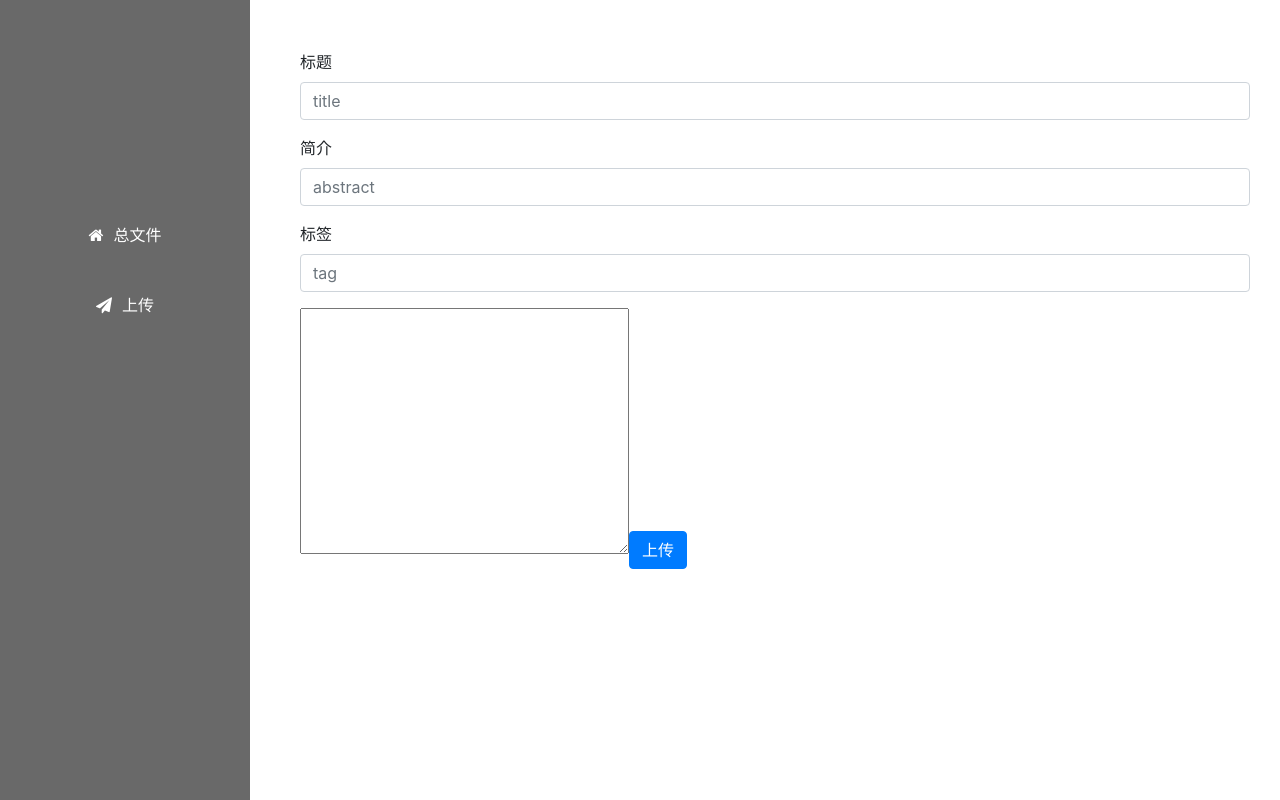
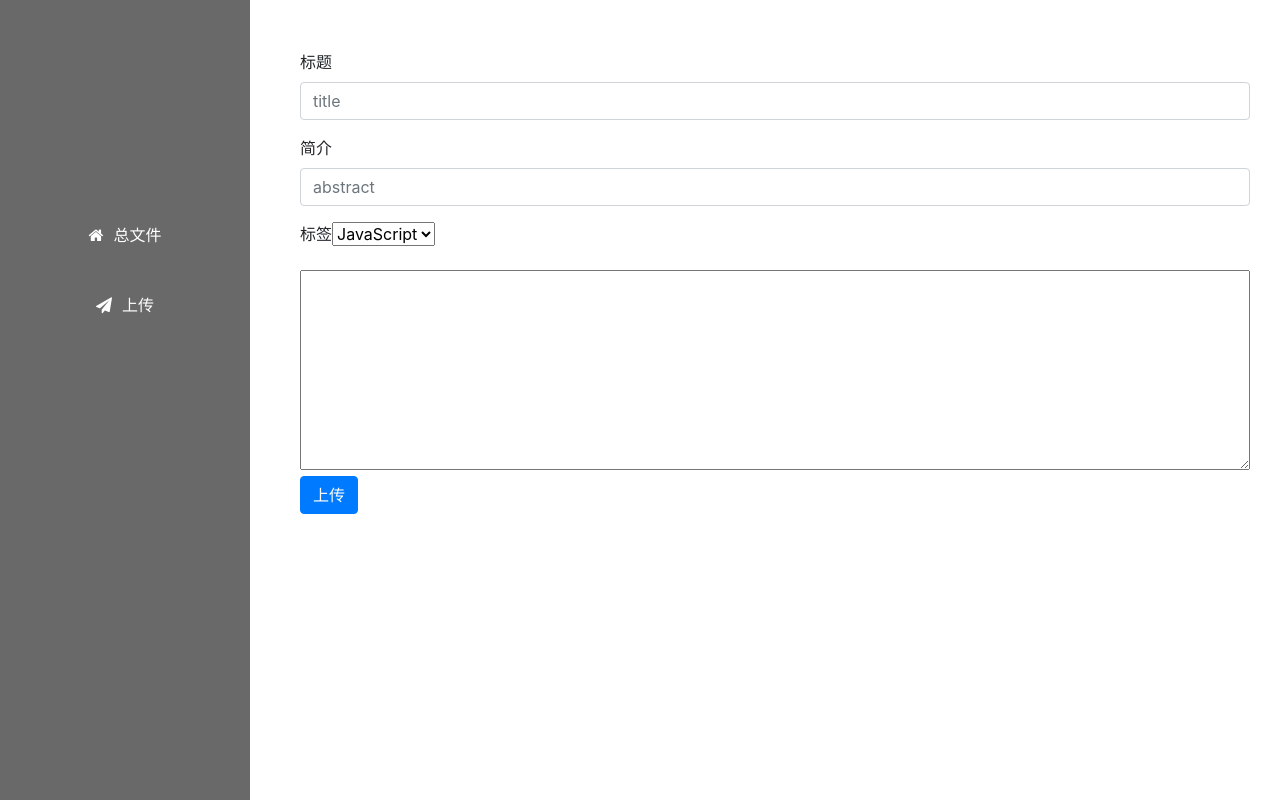
Before and after one commit to XiaoJiaojing/blog-background, a Vue app: page /#/upload in a window 1280 px wide. Built offline with nearby package versions, Linux system fonts and the light colour scheme; what vue-resource would draw is missing.

Commit message:
上传页标签内容改写

```diff
--- a/src/components/Add.vue
+++ b/src/components/Add.vue
@@ -11,10 +11,20 @@
             </div>
             <div class="form-group">
                 <label for="exampleInputTag">标签</label>
-                <input type="text" class="form-control" id="exampleInputTag" name="tag" placeholder="tag">
+                <select id="exampleInputTag" name="tag">
+                    <option>JavaScript</option>
+                    <option>数据结构</option>
+                    <option>算法</option>
+                    <option>webpack</option>
+                    <option>node</option>
+                    <option>HTML</option>
+                    <option>CSS</option>
+                    <option>其他</option>
+                </select>
+
             </div>
 
-            <textarea name="content" id="" cols="30" rows="10"></textarea>
+            <textarea name="content" id=""></textarea>
 
             <button type="submit" class="btn btn-primary">上传</button>
         </form>
@@ -33,5 +43,11 @@
             border: 1px solid #ccc;
         }
     }
+    textarea {
+        padding-left: 10px;
+        width: 100%;
+        height: 200px;
+
+    }
 
 </style>
--- a/src/components/Edit.vue
+++ b/src/components/Edit.vue
@@ -18,7 +18,7 @@
                 <input type="text" class="form-control" id="exampleInputTag" name="tagId" placeholder="tag" :value="article.tagId">
             </div>
 
-            <textarea name="content" id="" cols="30" rows="10" :value="article.content"></textarea>
+            <textarea name="content" id="" cols="90" rows="10" :value="article.content"></textarea>
 
             <button type="submit" class="btn btn-primary">提交</button>
         </form>
@@ -54,5 +54,11 @@ export default {
             border: 1px solid #ccc;
         }
     }
+    textarea {
+        padding-left: 10px;
+        width: 100%;
+        height: 200px;
+
+    }
 
 </style>
--- a/src/components/File.vue
+++ b/src/components/File.vue
@@ -42,4 +42,5 @@
 
 <style class="scss" scoped>
 
+
 </style>
```
